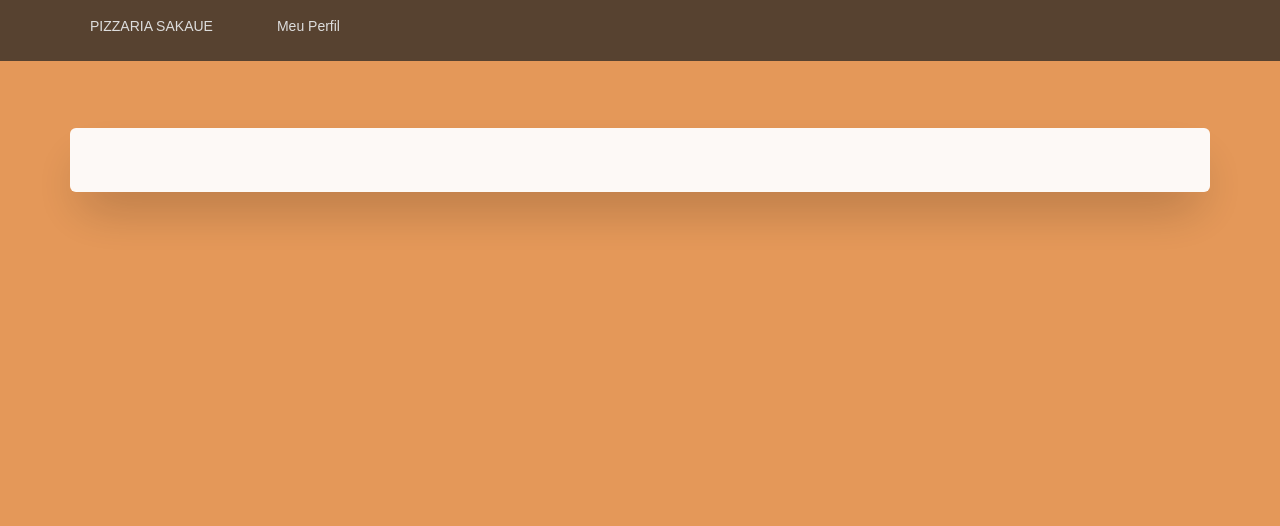
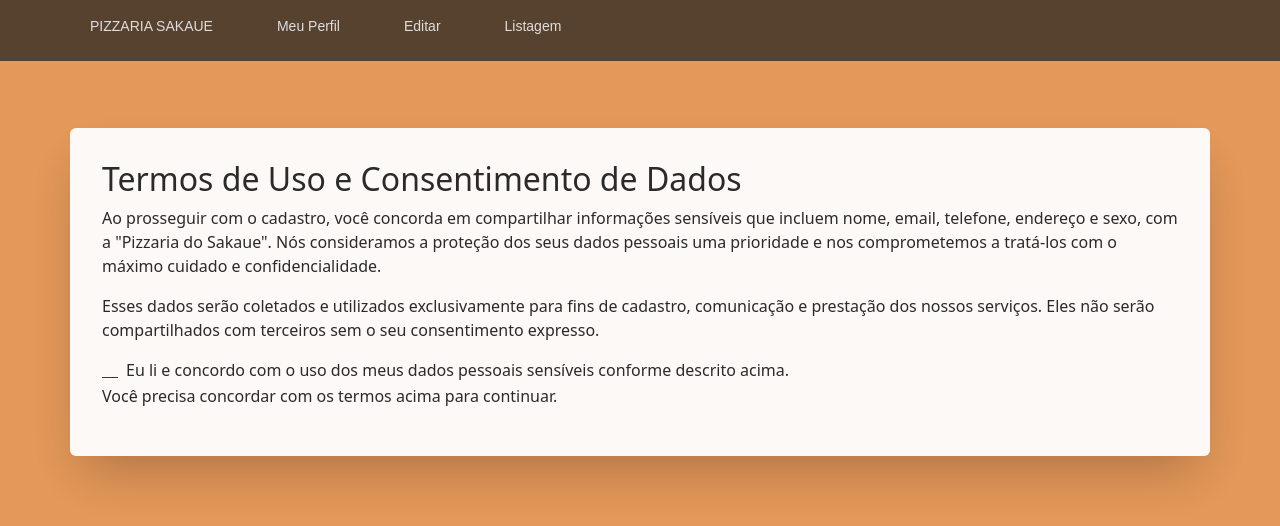
Before and after one commit to diiegobsilva/SegurancaInformacao, a React (Create React App) app in the folder front/: page /termo-de-uso in a window 1280 px wide. Shown: the top 526 px of the page. Built offline with nearby package versions, Linux system fonts and the light colour scheme; a web font is replaced by a local one.

Commit message:
termo_page

```diff
--- a/front/src/App.tsx
+++ b/front/src/App.tsx
@@ -7,6 +7,7 @@
 import Login from "./pages/Login";
 import Home from "./pages/Home";
 import Perfil from "./pages/Perfil";
+import TermosDeUso from "./pages/TermosDeUso";
 
 function App() {
 
@@ -26,6 +27,7 @@
                 <Route path="/perfil" element={<Perfil />} />
                 <Route path="/listagem" element={<ListagemCliente />} />
                 <Route path="editar/:id" element={<EditarCliente />} />
+                <Route path="/termo-de-uso" element={<TermosDeUso/>} />
             </Routes>
           </div>
 
--- a/front/src/components/Header.tsx
+++ b/front/src/components/Header.tsx
@@ -12,6 +12,8 @@
             <Nav>
               <Nav.Link href="/">PIZZARIA SAKAUE</Nav.Link>
               <Nav.Link href="/perfil">Meu Perfil</Nav.Link>
+              <Nav.Link href="/editar/:id">Editar</Nav.Link>
+              <Nav.Link href="/listagem">Listagem</Nav.Link>
             </Nav>
         </Container>
       </Navbar>
--- a/front/src/pages/Cadastro.tsx
+++ b/front/src/pages/Cadastro.tsx
@@ -7,9 +7,13 @@
 import React from "react";
 import { initialValues } from "../types";
 import clsx from "clsx";
+import { Link } from "react-router-dom";
+
+
 
 
 function Cadastro() {
+
   const formik = useFormik({
     initialValues,
     validationSchema: registrationSchema,
@@ -40,7 +44,8 @@
     } else {
       formik.submitForm();
       avisoConcluido();
-    }
+
+     }
   }
 
   return (
@@ -262,13 +267,20 @@
           </svg>
         </button>
 
-        <button type="button" className="btn btn-form" onClick={onClickEnviar} disabled={formik.isSubmitting}>
+
+
+        {/* <button type="button" className="btn btn-form" onClick={onClickEnviar} disabled={formik.isSubmitting}>
           Enviar
           <svg xmlns="http://www.w3.org/2000/svg" width="16" height="16" fill="currentColor" className="bi bi-send-check-fill" viewBox="0 0 16 16">
             <path d="M15.964.686a.5.5 0 0 0-.65-.65L.767 5.855H.766l-.452.18a.5.5 0 0 0-.082.887l.41.26.001.002 4.995 3.178 1.59 2.498C8 14 8 13 8 12.5a4.5 4.5 0 0 1 5.026-4.47L15.964.686Zm-1.833 1.89L6.637 10.07l-.215-.338a.5.5 0 0 0-.154-.154l-.338-.215 7.494-7.494 1.178-.471-.47 1.178Z" />
             <path d="M16 12.5a3.5 3.5 0 1 1-7 0 3.5 3.5 0 0 1 7 0Zm-1.993-1.679a.5.5 0 0 0-.686.172l-1.17 1.95-.547-.547a.5.5 0 0 0-.708.708l.774.773a.75.75 0 0 0 1.174-.144l1.335-2.226a.5.5 0 0 0-.172-.686Z" />
           </svg>
-        </button>
+        </button> */}
+        <button className="btn btn-form">
+            <Link to="/termo-de-uso" style={{ textDecoration: "none", color: "white" }}>
+              proximo
+            </Link>
+          </button>
       </div>
       {/* end::Form group */}
     </form>
--- /dev/null
+++ b/front/src/pages/TermosDeUso.tsx
@@ -0,0 +1,47 @@
+import React, { useState } from "react";
+import { Link } from "react-router-dom";
+
+const TermosDeUso = () => {
+  const [concordaComDados, setConcordaComDados] = useState(false);
+
+  const handleConcordaComDadosChange = () => {
+    setConcordaComDados(!concordaComDados);
+  };
+
+  return (
+    <div>
+      <h2>Termos de Uso e Consentimento de Dados</h2>
+      <p>
+        Ao prosseguir com o cadastro, você concorda em compartilhar informações sensíveis que incluem nome, email, telefone, endereço e sexo, com a "Pizzaria do Sakaue". Nós consideramos a proteção dos seus dados pessoais uma prioridade e nos comprometemos a tratá-los com o máximo cuidado e confidencialidade.
+      </p>
+      <p>
+        Esses dados serão coletados e utilizados exclusivamente para fins de cadastro, comunicação e prestação dos nossos serviços. Eles não serão compartilhados com terceiros sem o seu consentimento expresso.
+      </p>
+      <div className="form-check">
+        <input
+          type="checkbox"
+          className="form-check-input"
+          id="concordaComDados"
+          checked={concordaComDados}
+          onChange={handleConcordaComDadosChange}
+        />
+        <label className="form-check-label" htmlFor="concordaComDados">
+          Eu li e concordo com o uso dos meus dados pessoais sensíveis conforme descrito acima.
+        </label>
+      </div>
+      <p>
+        {concordaComDados ? (
+          <button className="btn btn-form">
+            <Link to="/" style={{ textDecoration: "none", color: "white" }}>
+              Cadastrar
+            </Link>
+          </button>
+        ) : (
+          "Você precisa concordar com os termos acima para continuar."
+        )}
+      </p>
+    </div>
+  );
+};
+
+export default TermosDeUso;
```
Also changed, not shown: 1 other file (tests, documents, lock files or other folders).
